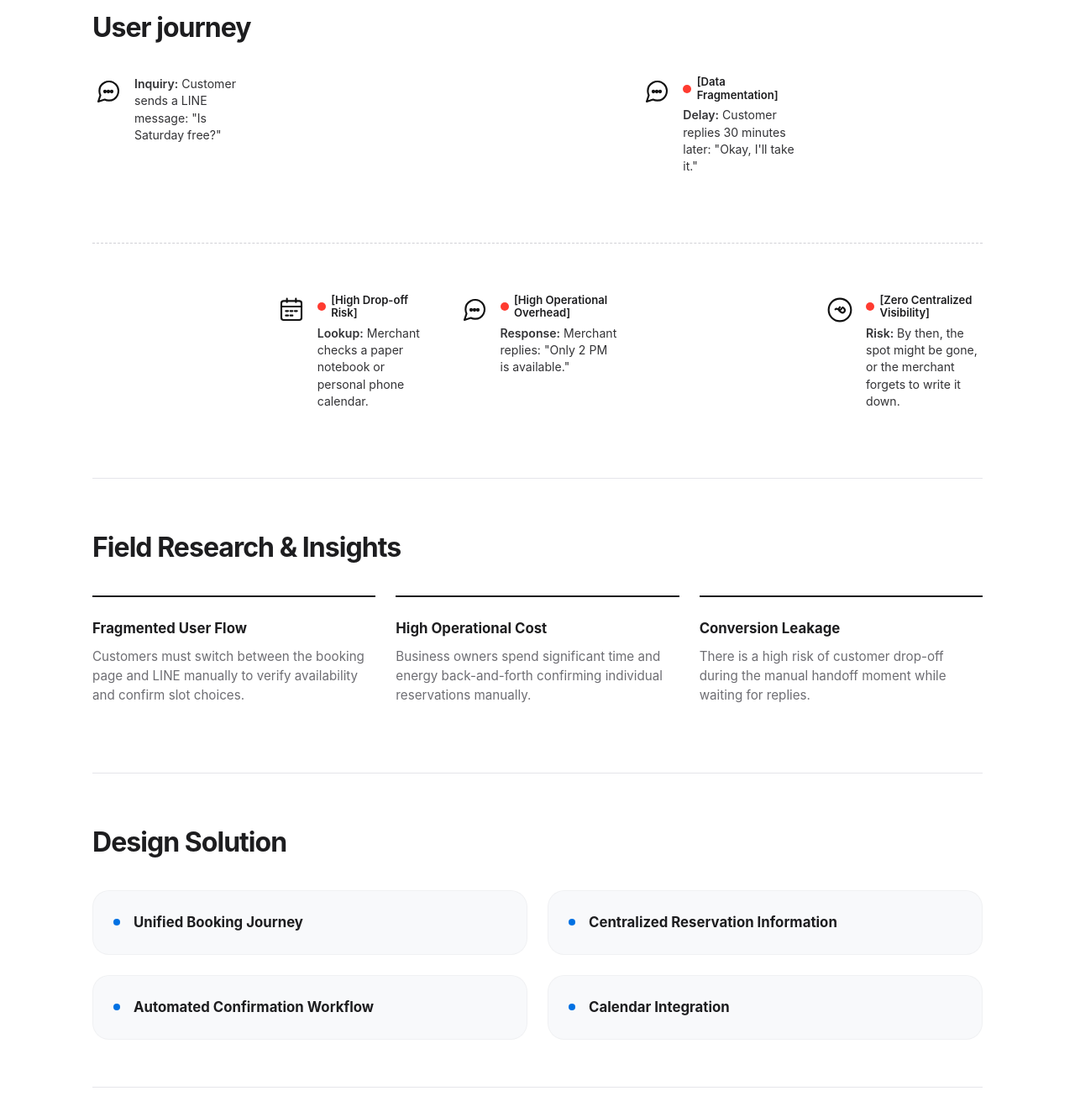
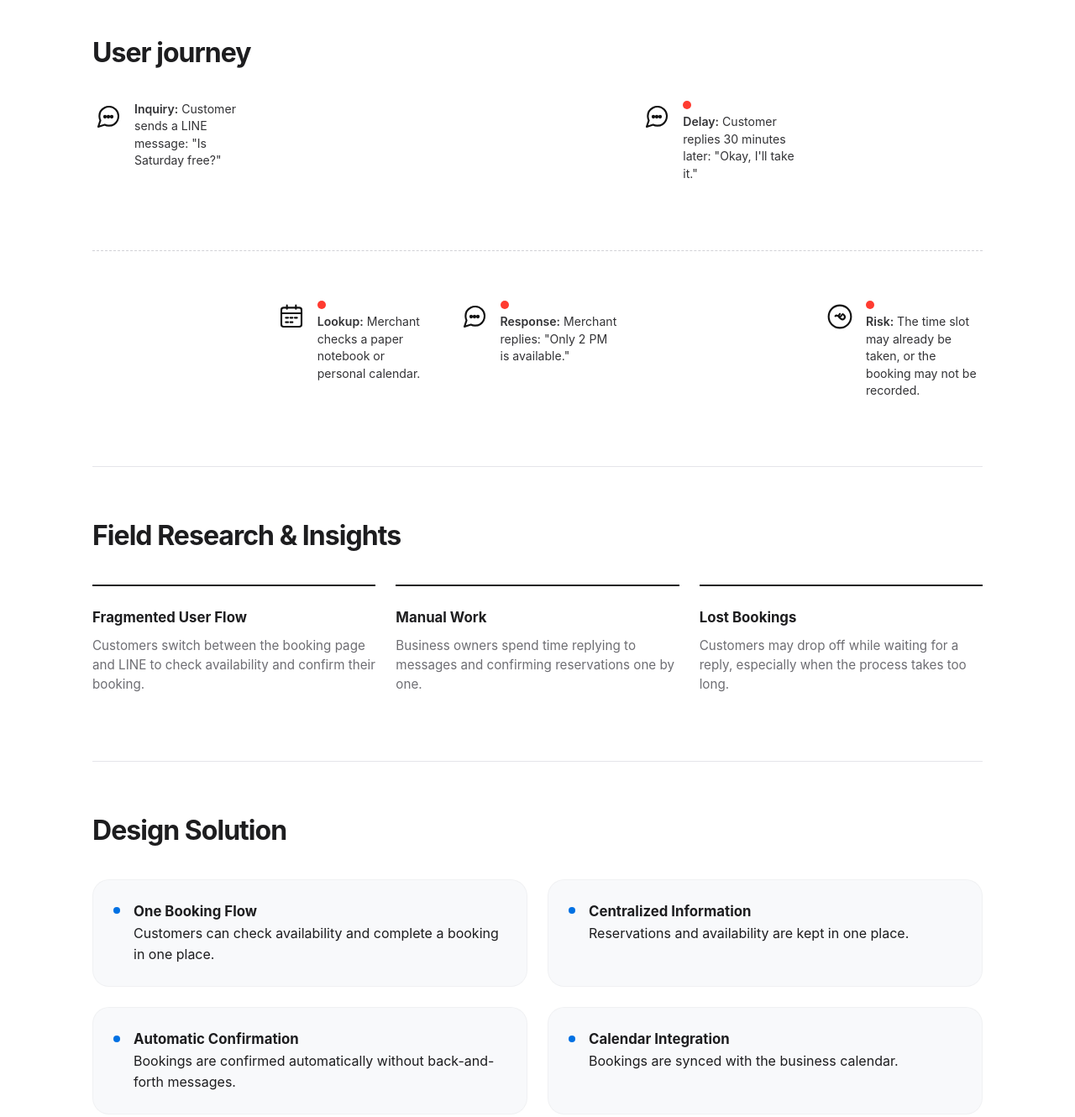
Before and after one commit to yiyunwang2356/Product-design, a plain HTML site: page projects/bookingpie.html in a window 1280 px wide. Shown: the part 1440-2770 px from the top of the page at 84% size. Drawn offline with Linux system fonts and the light colour scheme.

Commit message:
Update bookingpie.html

```diff
--- a/projects/bookingpie.html
+++ b/projects/bookingpie.html
@@ -705,10 +705,10 @@
 
     <!-- HERO SECTION -->
     <section class="section-clean">
-      <div class="eyebrow">SaaS Booking Management Platform</div>
+      <div class="eyebrow">Booking Management Platform</div>
       <h1>BookingPie</h1>
       <p class="hero-desc">
-        BookingPie is a booking management platform designed to reduce manual reservation coordination for small service businesses.
+        BookingPie is a booking management platform designed to simplify reservation management and reduce manual coordination for small service businesses.
       </p>
 
       <!-- METADATA GRID -->
@@ -719,15 +719,15 @@
         </div>
         <div class="meta-item">
           <strong>Role</strong>
-          <p>Service Flow Analysis · UX Strategy</p>
+          <p>Service Flow Analysis · UX Planning</p>
         </div>
         <div class="meta-item">
           <strong>Team</strong>
-          <p>Collaborated with PM & Workflow Automation Specialist</p>
+          <p>Worked with a PM and Workflow Automation Specialist</p>
         </div>
         <div class="meta-item">
           <strong>Status</strong>
-          <p>Deployed at Nomadd Haus; testing via Sparkle Bar.</p>
+          <p>Deployed at Nomadd Haus · Testing with Sparkle Bar</p>
         </div>
       </div>
 
@@ -781,10 +781,10 @@
             <div class="tl-content">
               <div class="risk-badge">
                 <span class="dot-red"></span>
-                [High Drop-off Risk]
+
               </div>
               <p class="tl-desc">
-                <strong>Lookup:</strong> Merchant checks a paper notebook or personal phone calendar.
+                <strong>Lookup:</strong> Merchant checks a paper notebook or personal calendar.
               </p>
             </div>
           </div>
@@ -802,7 +802,7 @@
             <div class="tl-content">
               <div class="risk-badge">
                 <span class="dot-red"></span>
-                [High Operational Overhead]
+
               </div>
               <p class="tl-desc">
                 <strong>Response:</strong> Merchant replies: "Only 2 PM is available."
@@ -823,7 +823,7 @@
             <div class="tl-content">
               <div class="risk-badge">
                 <span class="dot-red"></span>
-                [Data Fragmentation]
+
               </div>
               <p class="tl-desc">
                 <strong>Delay:</strong> Customer replies 30 minutes later: "Okay, I'll take it."
@@ -842,10 +842,10 @@
             <div class="tl-content">
               <div class="risk-badge">
                 <span class="dot-red"></span>
-                [Zero Centralized Visibility]
+
               </div>
               <p class="tl-desc">
-                <strong>Risk:</strong> By then, the spot might be gone, or the merchant forgets to write it down.
+                <strong>Risk:</strong> The time slot may already be taken, or the booking may not be recorded.
               </p>
             </div>
           </div>
@@ -860,15 +860,15 @@
       <div class="insights-grid">
         <div class="insight-card">
           <strong>Fragmented User Flow</strong>
-          <p>Customers must switch between the booking page and LINE manually to verify availability and confirm slot choices.</p>
+          <p>Customers switch between the booking page and LINE to check availability and confirm their booking.</p>
         </div>
         <div class="insight-card">
-          <strong>High Operational Cost</strong>
-          <p>Business owners spend significant time and energy back-and-forth confirming individual reservations manually.</p>
+          <strong>Manual Work</strong>
+          <p>Business owners spend time replying to messages and confirming reservations one by one.</p>
         </div>
         <div class="insight-card">
-          <strong>Conversion Leakage</strong>
-          <p>There is a high risk of customer drop-off during the manual handoff moment while waiting for replies.</p>
+          <strong>Lost Bookings</strong>
+          <p>Customers may drop off while waiting for a reply, especially when the process takes too long.</p>
         </div>
       </div>
     </section>
@@ -880,25 +880,29 @@
         <div class="solution-item">
           <span class="solution-dot"></span>
           <div>
-            <h3>Unified Booking Journey</h3>
+            <h3>One Booking Flow</h3>
+          <p>Customers can check availability and complete a booking in one place.</p>
           </div>
         </div>
         <div class="solution-item">
           <span class="solution-dot"></span>
           <div>
-            <h3>Centralized Reservation Information</h3>
+            <h3>Centralized Information</h3>
+          <p>Reservations and availability are kept in one place.</p>
           </div>
         </div>
         <div class="solution-item">
           <span class="solution-dot"></span>
           <div>
-            <h3>Automated Confirmation Workflow</h3>
+            <h3>Automatic Confirmation</h3>
+          <p>Bookings are confirmed automatically without back-and-forth messages.</p>
           </div>
         </div>
         <div class="solution-item">
           <span class="solution-dot"></span>
           <div>
             <h3>Calendar Integration</h3>
+         <p>Bookings are synced with the business calendar.</p>
           </div>
         </div>
       </div>
```
